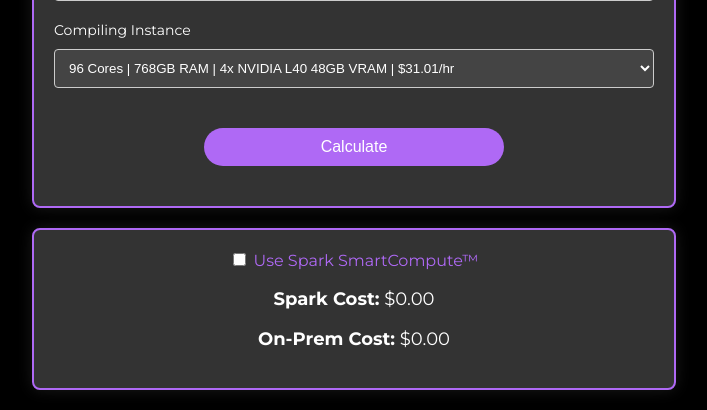
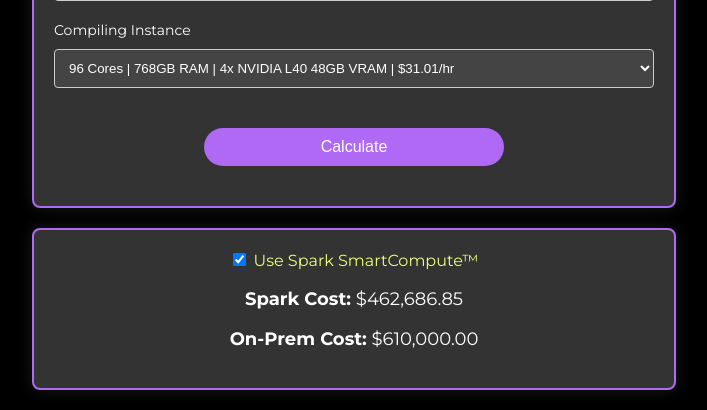
Before and after one commit to tamar-chatterjee/spark-calc-SS, a Flask app: page / in a window 1280 px wide. Shown: the part 798-1208 px from the top of the page, without its empty margins (286-993 px from the left). Run offline with Flask 3, Linux system fonts and the light colour scheme.

Commit message:
Updated SmartCompute button dependency

```diff
--- a/templates/index.html
+++ b/templates/index.html
@@ -63,20 +63,6 @@
             border-radius: 4px;
             background-color: #444444; /* Darker input background */
             color: white; /* White text for input fields */
-        }
-
-        .form-group {
-            justify-content: space-between;
-            align-items: center;
-        }
-
-        .form-group label {
-            flex-basis: 35%;
-        }
-
-        .form-group input,
-        .form-group select {
-            flex-basis: 60%;
         }
 
         /* Styling the calculate button */
@@ -225,7 +211,7 @@
         <!-- Checkbox for SmartCompute inside the results section -->
         <div class="form-group">
             <label class="smartcompute-label" for="use_smart_compute">
-                <input type="checkbox" id="use_smart_compute" name="use_smart_compute">
+                <input type="checkbox" id="use_smart_compute" name="use_smart_compute" checked>
                 Use Spark SmartCompute™
             </label>
         </div>
@@ -240,15 +226,27 @@
             return Number(amount).toLocaleString(undefined, { minimumFractionDigits: 2, maximumFractionDigits: 2 });
         };
 
+        // Function to update the cost dynamically
+        const updateCosts = (cloudCost, smartComputeEnabled) => {
+            let adjustedCloudCost = cloudCost;
+            if (smartComputeEnabled) {
+                adjustedCloudCost = cloudCost * 0.65; // Apply the 65% discount if SmartCompute is enabled
+            }
+            $('#cloud_cost').text(formatCurrency(adjustedCloudCost));
+        };
+
+        // Function to update the checkbox label color based on its state
+        const updateCheckboxLabelColor = (smartComputeEnabled) => {
+            if (smartComputeEnabled) {
+                $('.smartcompute-label').addClass('active'); // Change label to active color
+            } else {
+                $('.smartcompute-label').removeClass('active'); // Revert to default color
+            }
+        };
+
         // Handle form submission and result update
         const submitForm = (event) => {
             event.preventDefault(); // Prevent default form submission behavior
-
-            // Uncheck the SmartCompute checkbox when the form is submitted
-            $('#use_smart_compute').prop('checked', false);
-
-            // Remove the 'active' class to reset the color of the SmartCompute label
-            $('.smartcompute-label').removeClass('active');
 
             const formData = $('#calculator-form').serialize(); // Serialize the form data
 
@@ -257,36 +255,34 @@
                 url: '/calculate',
                 data: formData,
                 success: (response) => {
+                    // Get the SmartCompute checkbox state
+                    let smartComputeEnabled = $('#use_smart_compute').is(':checked');
+
                     // Format the results and update the UI
-                    $('#cloud_cost').text(formatCurrency(response.cloud_cost));
                     $('#on_prem_cost').text(formatCurrency(response.on_prem_cost));
 
-                    // Add event listener for real-time toggling of the SmartCompute checkbox
+                    // Update cloud cost dynamically based on SmartCompute state
+                    updateCosts(response.cloud_cost, smartComputeEnabled);
+
+                    // Update the checkbox label color dynamically
+                    updateCheckboxLabelColor(smartComputeEnabled);
+
+                    // Ensure that the checkbox change event works dynamically
                     $('#use_smart_compute').on('change', function() {
-                        let smartComputeEnabled = $(this).is(':checked');
-                        let originalCloudCost = response.cloud_cost;
-
-                        // Apply or remove the 65% discount for compile
-                        let adjustedCloudCost = originalCloudCost;
-                        if (smartComputeEnabled) {
-                            adjustedCloudCost = originalCloudCost * 0.65;
-                        }
-
-                        $('#cloud_cost').text(formatCurrency(adjustedCloudCost));
-
-                        // Change label color based on checkbox state
-                        if (smartComputeEnabled) {
-                            $('.smartcompute-label').addClass('active'); // Change to active color
-                        } else {
-                            $('.smartcompute-label').removeClass('active'); // Revert to default color
-                        }
+                        smartComputeEnabled = $(this).is(':checked');
+                        updateCosts(response.cloud_cost, smartComputeEnabled);
+                        updateCheckboxLabelColor(smartComputeEnabled);
                     });
                 }
             });
         };
 
         $(document).ready(() => {
-            $('#calculator-form').on('submit', submitForm); // Attach the submit handler
+            // Attach the submit handler for form submissions
+            $('#calculator-form').on('submit', submitForm);
+
+            // Trigger the form submission to calculate costs immediately when the page loads
+            $('#calculator-form').trigger('submit');
         });
     </script>
 
```
